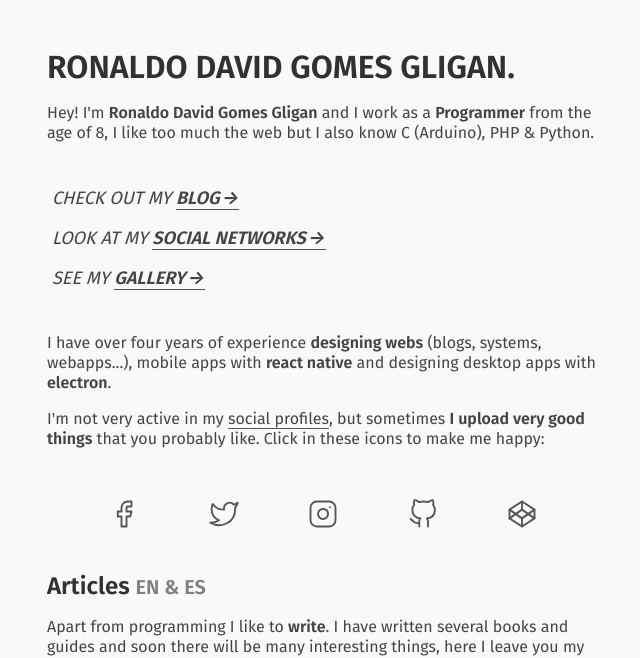
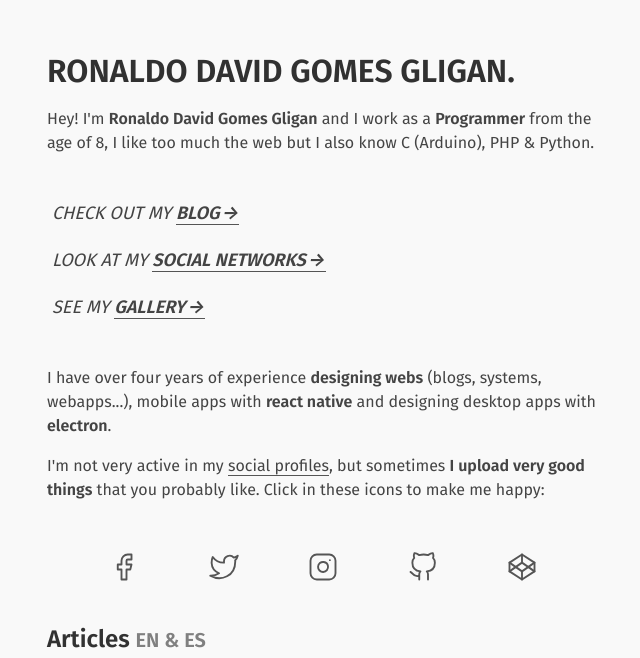
Before and after one commit to RonaldoDavid/gligan-info, a Jekyll site: the page built from index.html, in a window 1280 px wide. Shown: the top 658 px of the page, without its empty margins (313-953 px from the left). Built offline with Jekyll 4.4.1, drawn with Linux system fonts in a browser that asks for light colours.

Commit message:
Update index.html

```diff
--- a/index.html
+++ b/index.html
@@ -2,7 +2,7 @@
 layout: default
 ---
 
-<section style="padding:0 20px">
+<section style="padding:0 20px;line-height: 1.5">
 
 	<br>
 	<h1>Ronaldo David Gomes Gligan.</h1>
```
